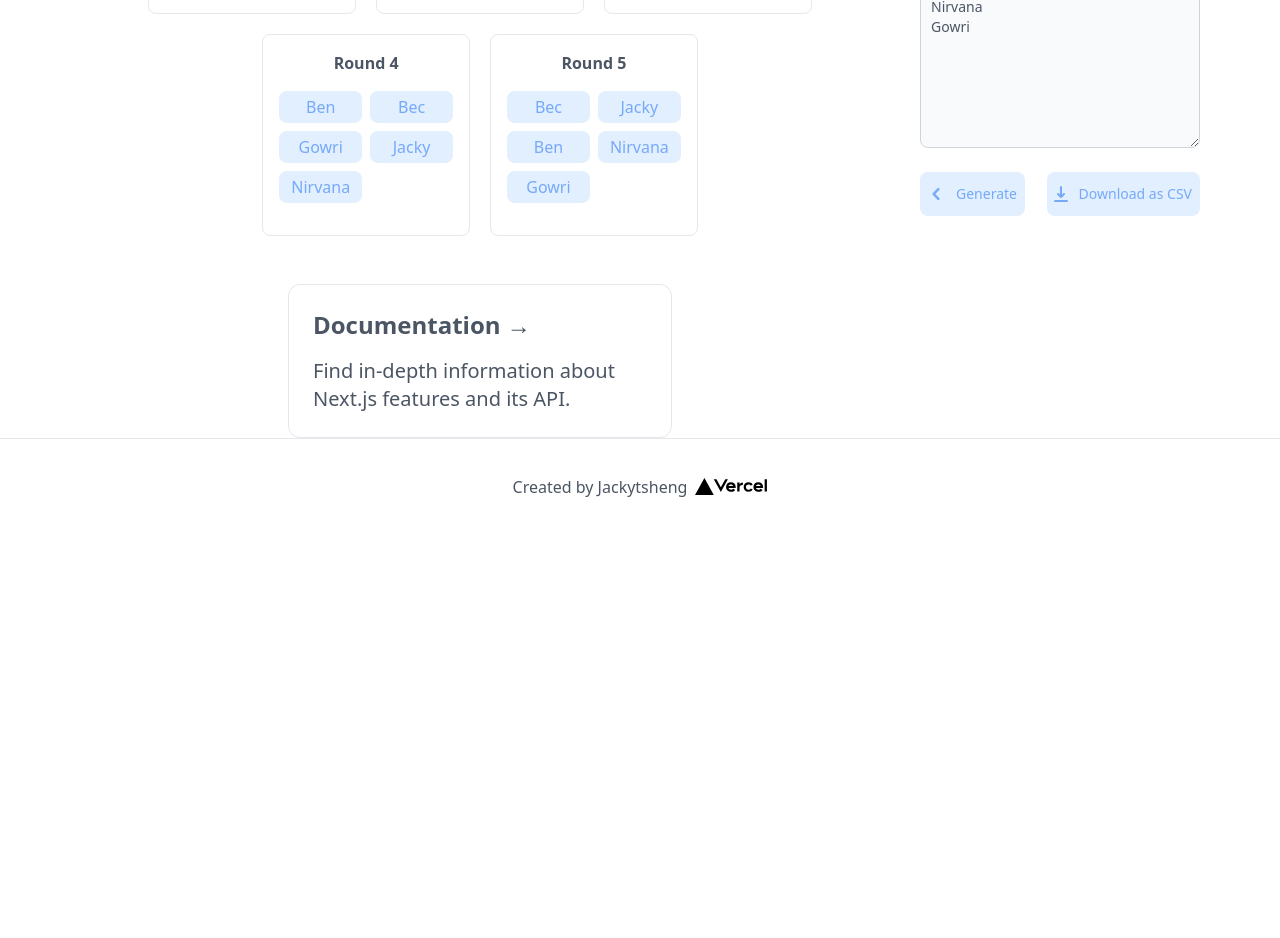
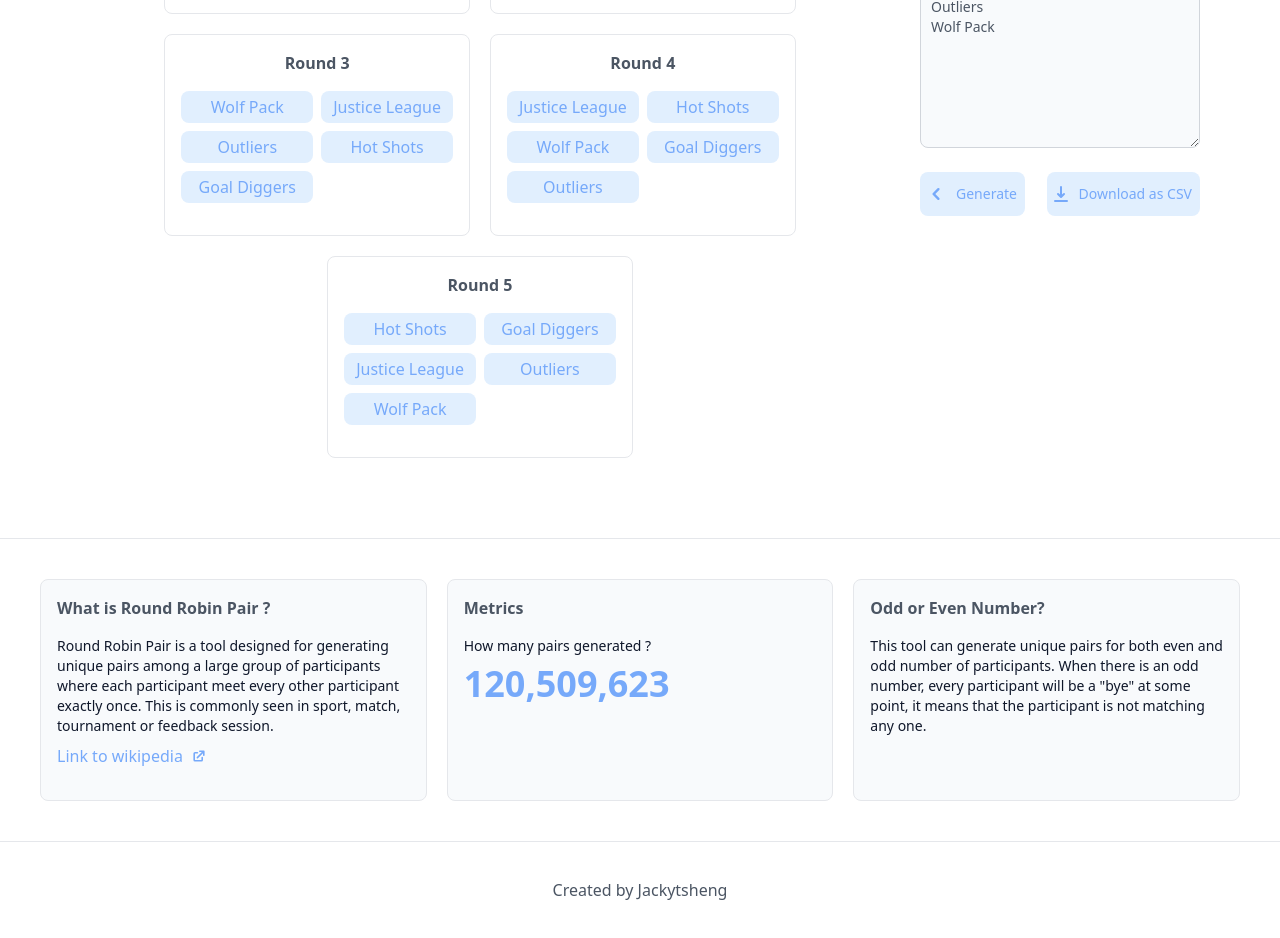
Before and after one commit to jackytsheng/round-robin-pairs, a Next.js app: page / in a window 1280 px wide. Shown: the part 440-1378 px from the top of the page. Before the commit the page ends 982 px from the top, so only its background shows below. Built offline with nearby package versions, Linux system fonts and the light colour scheme.

Commit message:
added content

```diff
--- /dev/null
+++ b/components/Card.tsx
@@ -0,0 +1,21 @@
+import React, { ReactNode } from 'react';
+
+type CardProps = {
+  title: string;
+  children?: ReactNode;
+};
+
+const Card = ({ title, children }: CardProps) => {
+  return (
+    <div
+      className={
+        'border rounded-lg pb-8 px-4 bg-slate-50/90 dark:bg-gray-700 dark:border-gray-600 flex-1'
+      }
+    >
+      <h3 className='my-4 font-bold'>{title}</h3>
+      {children}
+    </div>
+  );
+};
+
+export default Card;
--- a/components/IconToolTip.tsx
+++ b/components/IconToolTip.tsx
@@ -24,9 +24,9 @@ const IconToolTip = ({ children }: any) => {
           role='tooltip'
           className='z-20 italic text-xs mt-2 dark:text-gray-200 text-gray-400 absolute backdrop-blur-sm bg-white/10 w-64 transition duration-150 ease-in-out left-[-7.5rem] shadow-lg p-4 rounded-lg'
         >
-          <p>- Names are separated by line.</p>
-          <p>- Trailing and leading spaces are trimmed.</p>
-          <p>- Empty lines are skipped.</p>
+          <p>- Names are separated by line</p>
+          <p>- Trailing and leading spaces are trimmed</p>
+          <p>- Empty lines are skipped</p>
         </div>
       )}
     </div>
--- a/components/Input.tsx
+++ b/components/Input.tsx
@@ -12,7 +12,7 @@ const Input = ({ defaultValue, setValue }: InputProps) => {
         htmlFor='title'
         className='block mb-2 text-sm font-medium dark:text-gray-400'
       >
-        Enter Pair Title
+        Enter Title for Pairs
       </label>
       <input
         id='title'
--- a/components/Svg.tsx
+++ b/components/Svg.tsx
@@ -73,6 +73,17 @@ const info = (
     />
   </svg>
 );
+const external = (
+  <svg
+    className='w-4 h-4'
+    fill='currentColor'
+    viewBox='0 0 20 20'
+    xmlns='http://www.w3.org/2000/svg'
+  >
+    <path d='M11 3a1 1 0 100 2h2.586l-6.293 6.293a1 1 0 101.414 1.414L15 6.414V9a1 1 0 102 0V4a1 1 0 00-1-1h-5z' />
+    <path d='M5 5a2 2 0 00-2 2v8a2 2 0 002 2h8a2 2 0 002-2v-3a1 1 0 10-2 0v3H5V7h3a1 1 0 000-2H5z' />
+  </svg>
+);
 
 export enum Icon {
   Sun,
@@ -80,6 +91,7 @@ export enum Icon {
   LeftChervon,
   Download,
   Info,
+  External,
 }
 const Svg = ({ icon }: SvgProps) => {
   let iconToBeRendered;
@@ -99,6 +111,9 @@ const Svg = ({ icon }: SvgProps) => {
     case Icon.Info:
       iconToBeRendered = info;
       break;
+    case Icon.External:
+      iconToBeRendered = external;
+      break;
 
     default:
       iconToBeRendered = sun;
--- a/pages/index.tsx
+++ b/pages/index.tsx
@@ -1,6 +1,5 @@
 import type { NextPage } from 'next';
 import Head from 'next/head';
-import Image from 'next/image';
 import Chip from '../components/Chip';
 import Nav from '../components/Nav';
 import Round from '../components/Round';
@@ -8,13 +7,20 @@ import Textarea from '../components/Textarea';
 import Input from '../components/Input';
 import { useEffect, useState } from 'react';
 import Button from '../components/Button';
-import { Icon } from '../components/Svg';
+import Svg, { Icon } from '../components/Svg';
 import generateRoundRobinPair, {
   WAIT,
 } from '../algorithms/generateRoundRobinPair';
+import Card from '../components/Card';
 
 const Home: NextPage = () => {
-  const initialNames = ['Jacky', 'Bec', 'Ben', 'Nirvana', 'Gowri'];
+  const initialNames = [
+    'Goal Diggers',
+    'Hot Shots',
+    'Justice League',
+    'Outliers',
+    'Wolf Pack',
+  ];
   const initialRounds = generateRoundRobinPair(initialNames).map((r) =>
     r.filter((name) => name !== WAIT)
   );
@@ -55,8 +61,6 @@ const Home: NextPage = () => {
     setRounds(rounds);
   };
 
-  const filterOutWait = () => initialRounds;
-
   useEffect(() => {
     if (isDarkMode) {
       document.getElementById('__next')?.classList.add('dark');
@@ -68,24 +72,17 @@ const Home: NextPage = () => {
   return (
     <div className='flex min-h-screen flex-col items-center justify-center py-2 text-gray-600 dark:text-white dark:bg-gray-900'>
       <Head>
-        <title>Create Next App</title>
+        <title>Round Robin Pair</title>
         <link rel='icon' href='/favicon.ico' />
-        <script src='flowbite/dist/flowbite.js'></script>
       </Head>
 
       <Nav onToggle={setIsDarkMode} isChecked={isDarkMode} />
-
-      <main className='flex w-full flex-1 flex-col items-center justify-center pl-10 pr-20'>
+      <main>
+        <div className='flex w-full flex-1 flex-col items-center justify-center pl-10 pr-20 pb-20'>
           <header className='pt-36 pb-10'>
             <h1 className='text-6xl font-bold'>
               Round Robin {''}
-            <a
-              target='__blank'
-              className='text-blue-400 rounded-lg focus:ring-4 focus:outline-none dark:focus:ring-blue-100 '
-              href='https://en.wikipedia.org/wiki/Round-robin_tournament'
-            >
-              Pairs
-            </a>
+              <span className='text-blue-400 rounded-lg'>Pairs</span>
             </h1>
           </header>
 
@@ -118,29 +115,53 @@ const Home: NextPage = () => {
                 />
               </div>
             </section>
-          <div className='mt-6 flex max-w-4xl flex-wrap items-center justify-around sm:w-full'>
-            <a
-              href='https://nextjs.org/docs'
-              className='mt-6 w-96 rounded-xl border p-6 text-left hover:text-blue-600 focus:text-blue-600'
-            >
-              <h3 className='text-2xl font-bold'>Documentation &rarr;</h3>
-              <p className='mt-4 text-xl'>
-                Find in-depth information about Next.js features and its API.
-              </p>
-            </a>
           </div>
         </div>
+
+        <section className='w-full border-y flex gap-5 dark:border-gray-600 p-10'>
+          <Card title='What is Round Robin Pair ?'>
+            <p className='text-sm mb-2 text-slate-900 dark:text-slate-200'>
+              Round Robin Pair is a tool designed for generating unique pairs
+              among a large group of participants where each participant meet
+              every other participant exactly once. This is commonly seen in
+              sport, match, tournament or feedback session.
+            </p>
+            <a
+              target='_blank'
+              className='inline-flex items-center text-blue-400 rounded-lg focus:ring-4 focus:outline-none dark:focus:ring-blue-100 '
+              href='https://en.wikipedia.org/wiki/Round-robin_tournament'
+              rel='noopener noreferrer'
+            >
+              <span className='mr-2'>Link to wikipedia</span>
+              <Svg icon={Icon.External}></Svg>
+            </a>
+          </Card>
+          <Card title='Metrics'>
+            <p className='mb-2 text-sm text-slate-900 dark:text-slate-200'>
+              How many pairs generated ?
+            </p>
+            <span className='text-blue-400 font-bold text-4xl'>
+              120,509,623
+            </span>
+          </Card>
+          <Card title='Odd or Even Number?'>
+            <p className='mb-2 text-sm text-slate-900 dark:text-slate-200'>
+              This tool can generate unique pairs for both even and odd number
+              of participants. When there is an odd number, every participant
+              will be a "bye" at some point, it means that the participant is
+              not matching any one.
+            </p>
+          </Card>
+        </section>
       </main>
-
-      <footer className='flex h-24 w-full items-center justify-center border-t'>
+      <footer className='flex h-24 w-full items-center justify-center '>
         <a
           className='flex items-center justify-center gap-2'
           href='https://vercel.com?utm_source=create-next-app&utm_medium=default-template&utm_campaign=create-next-app'
           target='_blank'
           rel='noopener noreferrer'
         >
-          Created by Jackytsheng{' '}
-          <Image src='/vercel.svg' alt='Vercel Logo' width={72} height={16} />
+          Created by Jackytsheng
         </a>
       </footer>
     </div>
```
Lines whose indentation alone changed are shown as unchanged.
